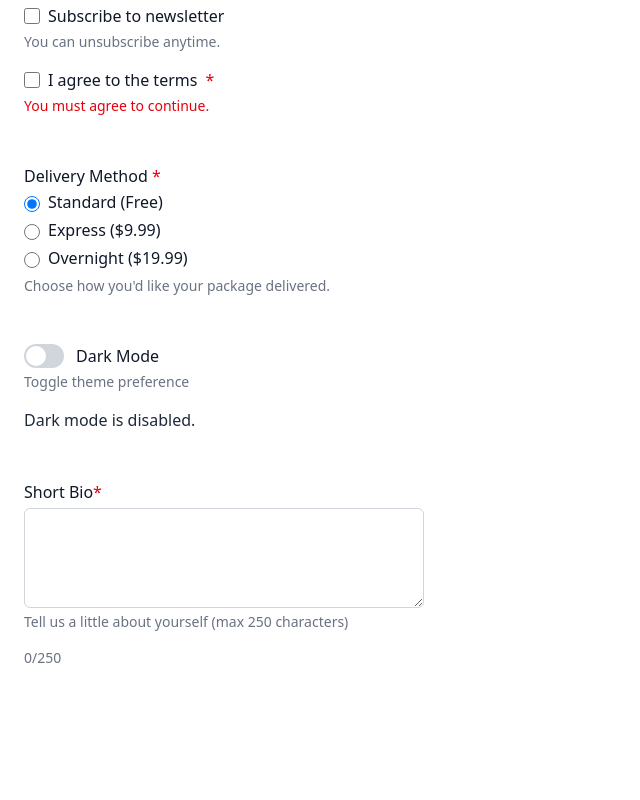
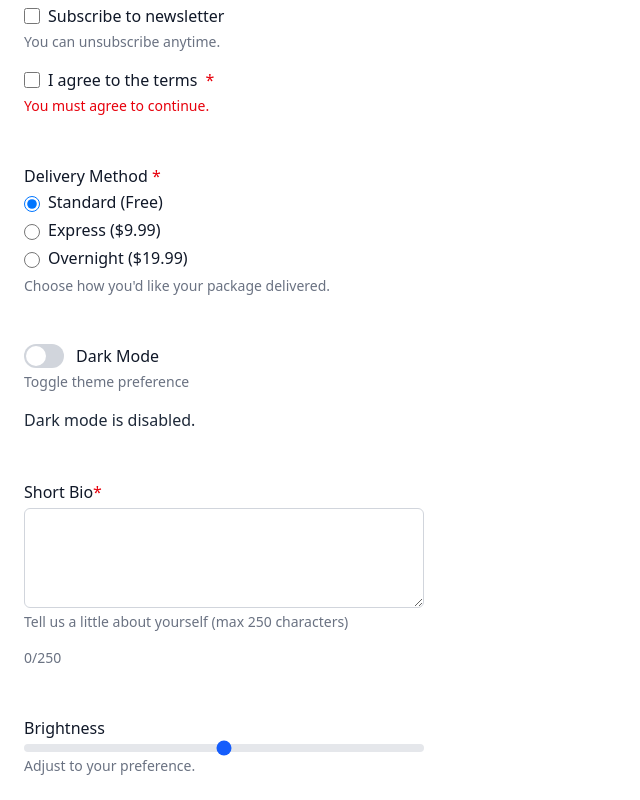
Before and after one commit to RobotSpaceKitty/my-design-system, a React (Vite) app: page / in a window 1280 px wide. Shown: the part 604-1404 px from the top of the page, without its empty margins (0-640 px from the left). Before the commit the page ends 1296 px from the top, so only its background shows below. Built offline with nearby package versions, Linux system fonts and the light colour scheme.

Commit message:
feat: add Slider component with stories and integrate into App

```diff
--- a/src/App.tsx
+++ b/src/App.tsx
@@ -5,6 +5,7 @@ import { Checkbox } from "./components";
 import { RadioGroup } from "./components";
 import { Switch } from "./components";
 import { Textarea } from "./components";
+import { Slider } from "./components";
 import { useState } from "react";
 
 import "./styles/index.scss";
@@ -13,7 +14,7 @@ function App() {
   const [shipping, setShipping] = useState("standard");
   const [darkMode, setDarkMode] = useState(false);
   const [bio, setBio] = useState("");
-
+  const [brightness, setBrightness] = useState(50);
   return (
     <>
       <div style={{ padding: "2rem" }}>
@@ -91,6 +92,25 @@ function App() {
         />
         <p className="text-sm text-gray-500">{bio.length}/250</p>
       </div>
+      <div className="p-6 max-w-md space-y-4">
+        <Slider
+          label="Brightness"
+          min={0}
+          max={100}
+          value={brightness}
+          onChange={(e) => setBrightness(Number(e.target.value))}
+          tone={
+            brightness > 70 ? "success" : brightness < 20 ? "error" : "default"
+          }
+          hint={
+            brightness > 70
+              ? "Looks good."
+              : brightness < 20
+              ? "Too low!"
+              : "Adjust to your preference."
+          }
+        />
+      </div>
     </>
   );
 }
--- /dev/null
+++ b/src/components/Slider/Slider.tsx
@@ -0,0 +1,88 @@
+import { forwardRef, useId } from "react"; // Removed unused import of React
+import type { InputHTMLAttributes } from "react";
+import clsx from "clsx";
+
+export interface SliderProps
+  extends Omit<InputHTMLAttributes<HTMLInputElement>, "type"> {
+  label?: string;
+  hint?: string;
+  error?: string;
+  tone?: "default" | "error" | "success";
+  min?: number;
+  max?: number;
+  step?: number;
+  fullWidth?: boolean;
+}
+
+export const Slider = forwardRef<HTMLInputElement, SliderProps>(
+  (
+    {
+      id,
+      label,
+      hint,
+      error,
+      tone = "default",
+      min = 0,
+      max = 100,
+      step = 1,
+      fullWidth = true,
+      className,
+      ...props
+    },
+    ref
+  ) => {
+    const autoId = useId();
+    const sliderId = id ?? `slider-${autoId}`;
+    const hasError = Boolean(error);
+
+    return (
+      <div className={clsx("flex flex-col gap-1", fullWidth && "w-full")}>
+        {label && (
+          <label
+            htmlFor={sliderId}
+            className="font-medium text-gray-900 select-none"
+          >
+            {label}
+          </label>
+        )}
+
+        <input
+          id={sliderId}
+          ref={ref}
+          type="range"
+          min={min}
+          max={max}
+          step={step}
+          aria-invalid={hasError || undefined}
+          className={clsx(
+            "w-full appearance-none h-2 rounded-full cursor-pointer transition-colors",
+            tone === "error"
+              ? "bg-red-200 accent-red-600"
+              : tone === "success"
+              ? "bg-green-200 accent-green-600"
+              : "bg-gray-200 accent-blue-600",
+            className
+          )}
+          {...props}
+        />
+
+        {error ? (
+          <p className="text-sm text-red-600">{error}</p>
+        ) : hint ? (
+          <p
+            className={clsx(
+              "text-sm",
+              tone === "success"
+                ? "text-green-600"
+                : "text-gray-500"
+            )}
+          >
+            {hint}
+          </p>
+        ) : null}
+      </div>
+    );
+  }
+);
+
+Slider.displayName = "Slider";
--- /dev/null
+++ b/src/components/Slider/index.ts
@@ -0,0 +1 @@
+export * from "./Slider";
--- a/src/components/Textfield/TextField.tsx
+++ b/src/components/Textfield/TextField.tsx
@@ -9,7 +9,7 @@ export interface TextFieldProps
   extends Omit<InputHTMLAttributes<HTMLInputElement>, "size"> {
   label: string;
   size?: TextFieldSize;
-  tone?: TextFieldTone;
+  tone?: "default" | "error" | "success";
   hint?: string; // helper/assistive text
   error?: string; // validation message; sets tone="error"
   requiredMark?: boolean; // show "*" after label when required
@@ -97,7 +97,17 @@ export const TextField = forwardRef<HTMLInputElement, TextFieldProps>(
             {error}
           </p>
         ) : hint ? (
-          <p id={hintId} className="text-sm text-gray-500">
+          <p
+            id={hintId}
+            className={clsx(
+              "text-sm",
+              tone === "success"
+                ? "text-green-600"
+                : tone === "error"
+                ? "text-red-600"
+                : "text-gray-500"
+            )}
+          >
             {hint}
           </p>
         ) : null}
--- a/src/components/index.ts
+++ b/src/components/index.ts
@@ -5,3 +5,4 @@ export * from "./Checkbox";
 export * from "./RadioGroup";
 export * from "./Switch";
 export * from "./Textarea";
+export * from "./Slider";
```
Also changed, not shown: 2 other files (tests, documents, lock files or other folders).
